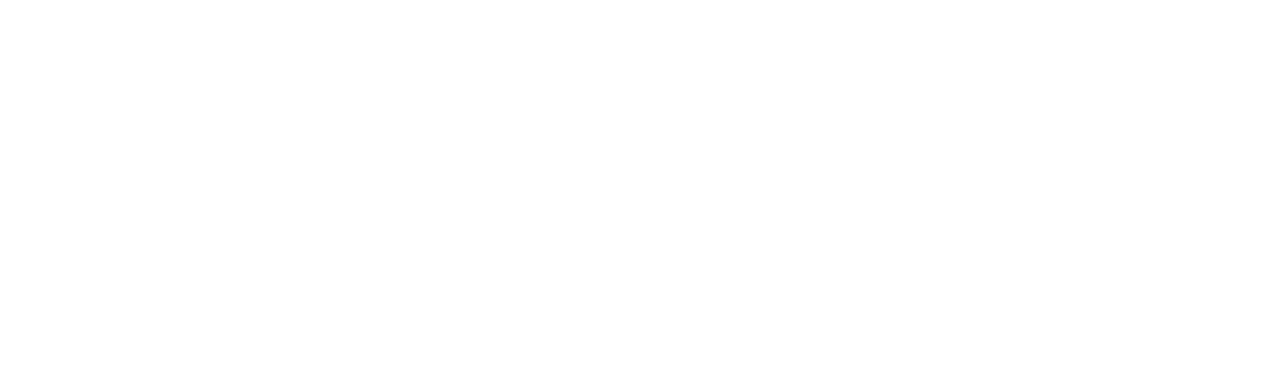
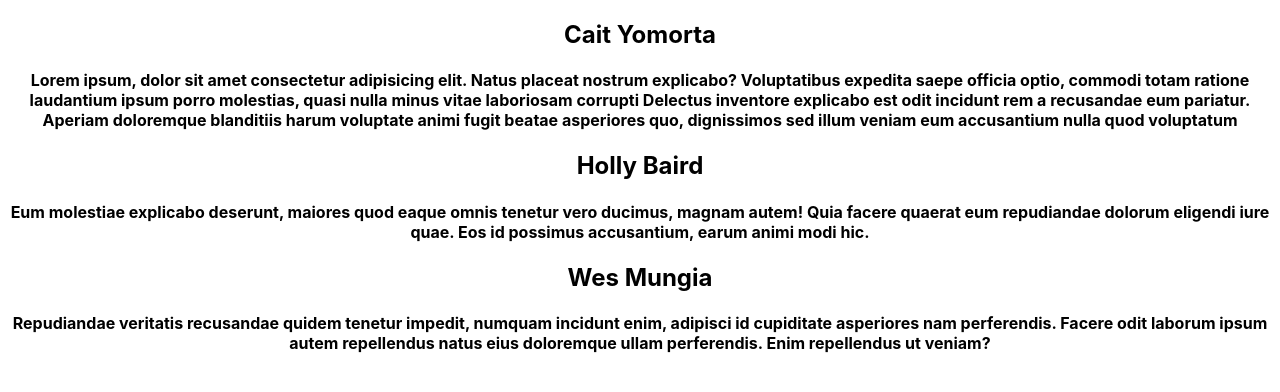
Before and after one commit to Codykilpatrick/react-students-lab, a React (Create React App) app: page / in a window 1280 px wide. Shown: the top 392 px of the page. Built offline with nearby package versions, Linux system fonts and the light colour scheme.

Commit message:
add studentlist and student components

```diff
--- a/src/App.js
+++ b/src/App.js
@@ -1,5 +1,6 @@
-import logo from './logo.svg';
+import { useState } from 'react';
 import './App.css';
+import StudentList from './StudentList';
 
 const students = [
   {
@@ -63,9 +64,11 @@
 ]
 
 function App() {
+  const [studentData, setStudentData] = useState(students)
+
   return (
     <div className="App">
-
+      <StudentList students={studentData}/>
     </div>
   );
 }
--- /dev/null
+++ b/src/Student.jsx
@@ -0,0 +1,11 @@
+const Student = (props) =>{
+  console.log(props);
+  return (
+    <>
+    <h2>{ props.student.name }</h2>
+    <h4>{ props.student.bio }</h4>
+    </>
+  )
+}
+
+export default Student
--- /dev/null
+++ b/src/StudentList.jsx
@@ -0,0 +1,12 @@
+import Student from "./Student";
+
+const StudentList = (props) => {
+  return (
+  <>
+    {props.students.map(student =>
+      <Student student={student} />)}
+  </>
+  )
+}
+
+export default StudentList
```
